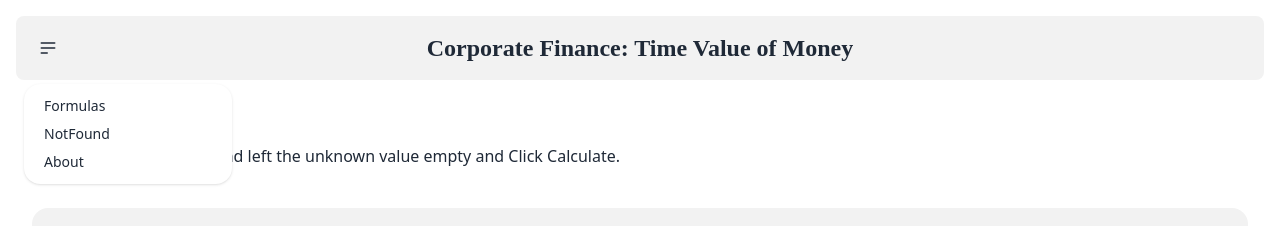
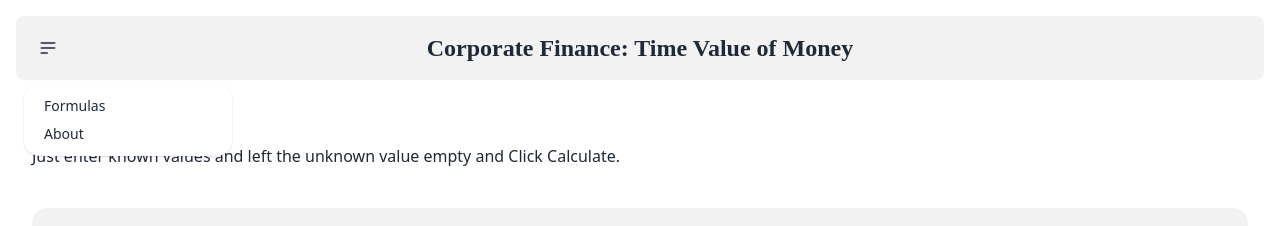
Before and after one commit to mustafakhanneo/tvmfinance, a React (Vite) app: page / in a window 1280 px wide. Both pictures are taken after a click on the button 48 px from the left and 48 px from the top of the page. Shown: the top 226 px of the page. Built offline with nearby package versions, Linux system fonts and the light colour scheme; a web font is replaced by a local one.

Commit message:
create about page

```diff
--- a/src/App.jsx
+++ b/src/App.jsx
@@ -18,8 +18,7 @@ function App() {
       </div>
       <ul tabIndex={0} className="menu menu-sm dropdown-content mt-3 z-[1] p-2 shadow bg-base-100 rounded-box w-52">
         <li><a href='./formula'>Formulas</a></li>
-        <li><a href='./notfound'>NotFound</a></li>
-        <li><a>About</a></li>
+        <li><a href='./about'>About</a></li>
       </ul>
     </div>
   </div>
--- /dev/null
+++ b/src/tabs/About.jsx
@@ -0,0 +1,9 @@
+import React from 'react'
+
+const About = () => {
+  return (
+    <div>About</div>
+  )
+}
+
+export default About
```
